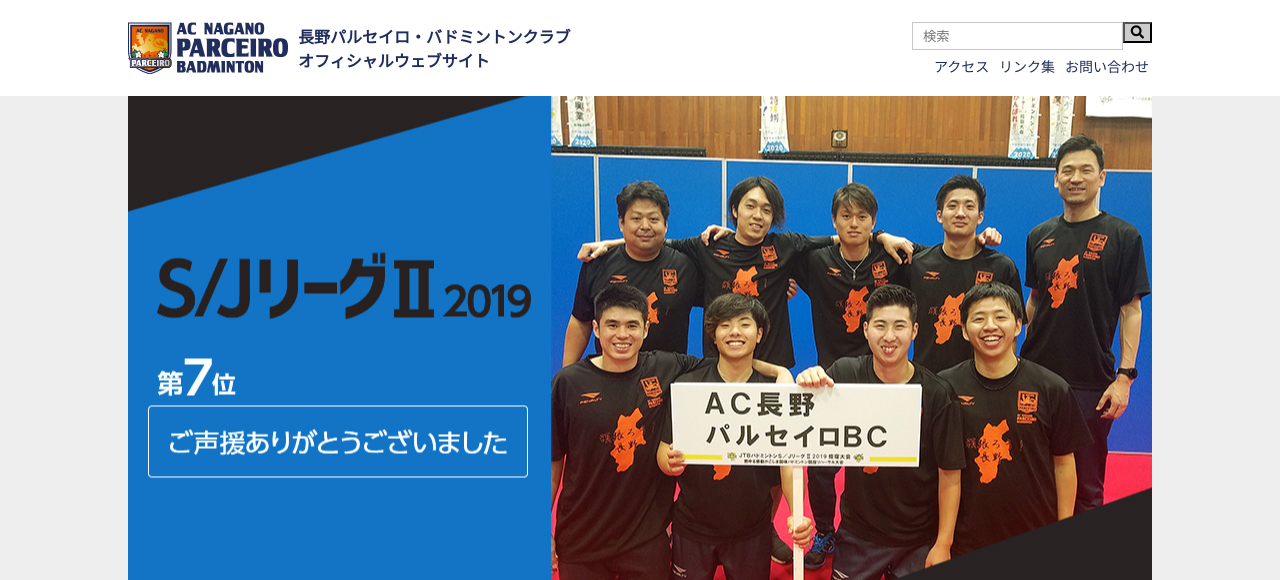
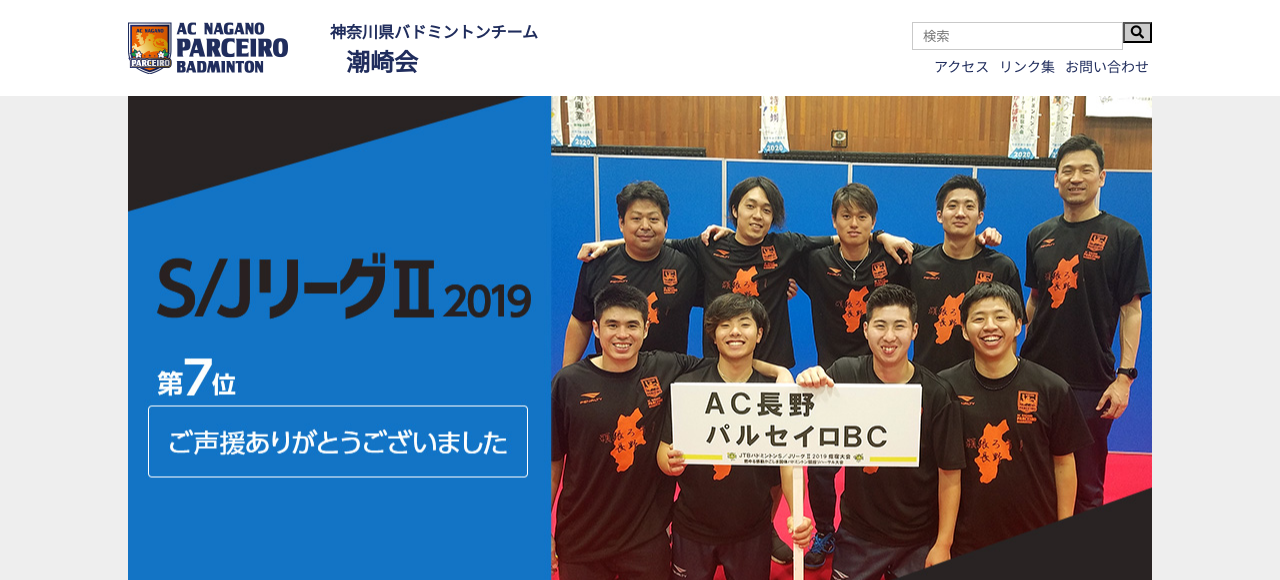
Before and after one commit to daichaaan/MySite, a PHP site: page / in a window 1280 px wide. Shown: the top 580 px of the page. Run offline with PHP 8.4, Linux system fonts and the light colour scheme.

Commit message:
４月２８日

```diff
--- a/css/style.css
+++ b/css/style.css
@@ -81,16 +81,27 @@ header {
   top: 0;
   white-space: nowrap;
 }
-.header_h1 {
+.header_name {
   position: absolute;
   margin-left: 170px;
+  color: #202d5d;
+  width: 20rem;
+  padding-left: 2rem;
+
 }
-
-header h1 a {
+header h2 {
   color: #202d5d;
   display: inline-block;
   font-weight: bold;
   line-height: initial;
+}
+header h1 {
+  color: #202d5d;
+  display: inline-block;
+  font-weight: bold;
+  line-height: initial;
+  font-size: x-large;
+  padding-left: 1rem;
 }
 
 .header_content {
@@ -485,8 +496,7 @@ main {
   color: #202d5d;
 }
 .league_ranking ul li:hover {
-  background-color: #EEEEEE;
-
+  background-color: #eeeeee;
 }
 .ranking_table table {
   width: 100%;
--- a/index.html
+++ b/index.html
@@ -17,8 +17,9 @@
             <div class="header_logo">
                 <a href="/">AC長野パルセイロ・バトミントンクラブ</a>
             </div>
-            <div class="header_h1">
-                <h1><a href="/">長野パルセイロ・バドミントンクラブ<br>オフィシャルウェブサイト</a></h1>
+            <div class="header_name">
+                <h2>神奈川県バドミントンチーム</h2>
+                <h1>潮崎会</h1>
             </div>
 
             <!-- right 側 -->
```
